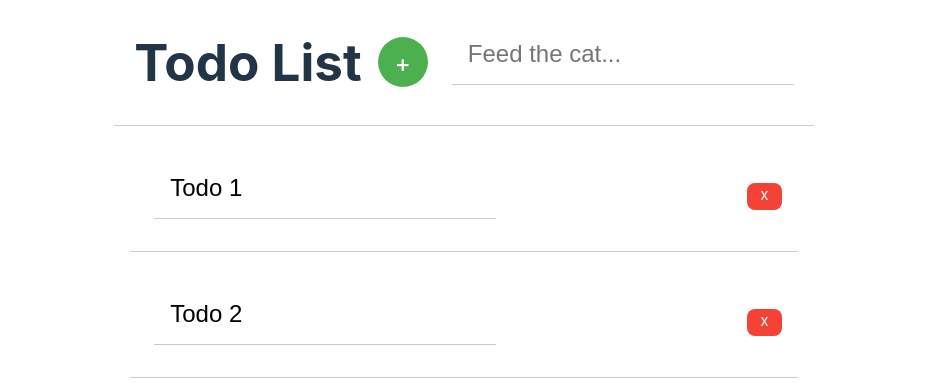
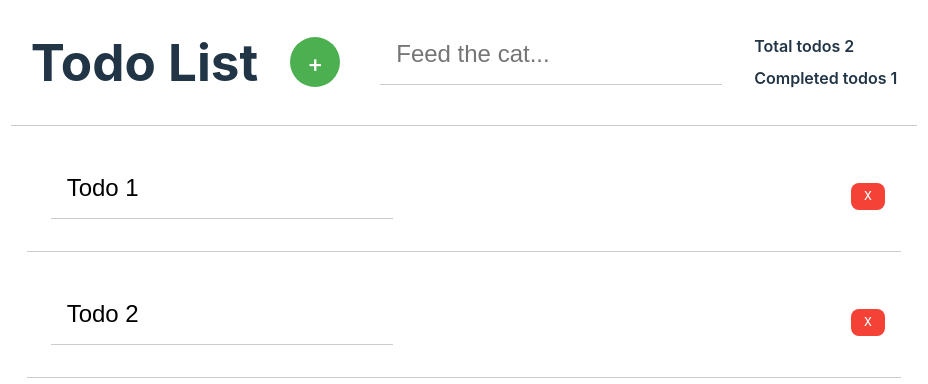
Before and after one commit to Dealsy/Todo-App, a React (Vite) app: page / in a window 1280 px wide. Shown: the top 384 px of the page, without its empty margins (176-1104 px from the left). Built offline with nearby package versions, Linux system fonts and the light colour scheme.

Commit message:
adds todo status for completed and total amount of todos

```diff
--- a/src/App.css
+++ b/src/App.css
@@ -22,7 +22,7 @@
   align-items: center;
   padding: 0 20px;
   border-bottom: 1px solid var(--borderBottom);
-  gap: 1rem;
+  gap: 2rem;
 }
 
 .input_container {
@@ -51,6 +51,13 @@
   outline: none;
   border-bottom: 1px solid #000;
 
+}
+
+.todo_stats {
+  display: flex;
+  flex-direction: column;
+  line-height: 0;
+  font-weight: 600;
 }
 
 /* end  */
--- a/src/App.tsx
+++ b/src/App.tsx
@@ -14,10 +14,14 @@ function App() {
     {
       id: 2,
       title: 'Todo 2',
-      completed: false,
+      completed: true,
       priority: 'high',
     },
   ]
+
+  // A function that checks how many todos are completed
+  const completedTodos = data.filter((todo) => todo.completed === true)
+  const completedTodosCount = completedTodos.length
 
   return (
     <div className="App">
@@ -29,6 +33,10 @@ function App() {
           placeholder="Feed the cat..."
           className="add_input"
         />
+        <div className="todo_stats">
+          <p>Total todos {data.length}</p>
+          <p>Completed todos {completedTodosCount} </p>
+        </div>
       </div>
       {data.map(({ title, priority }) => {
         return (
```
